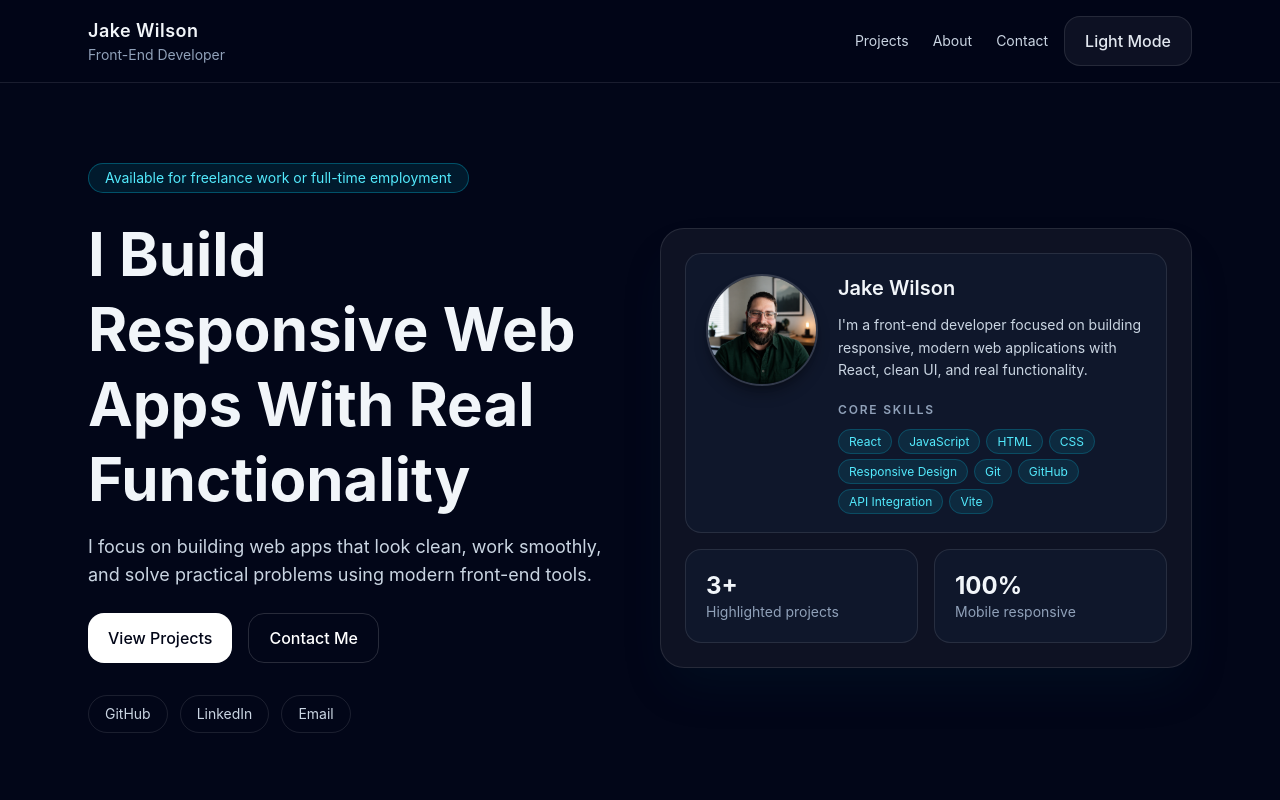
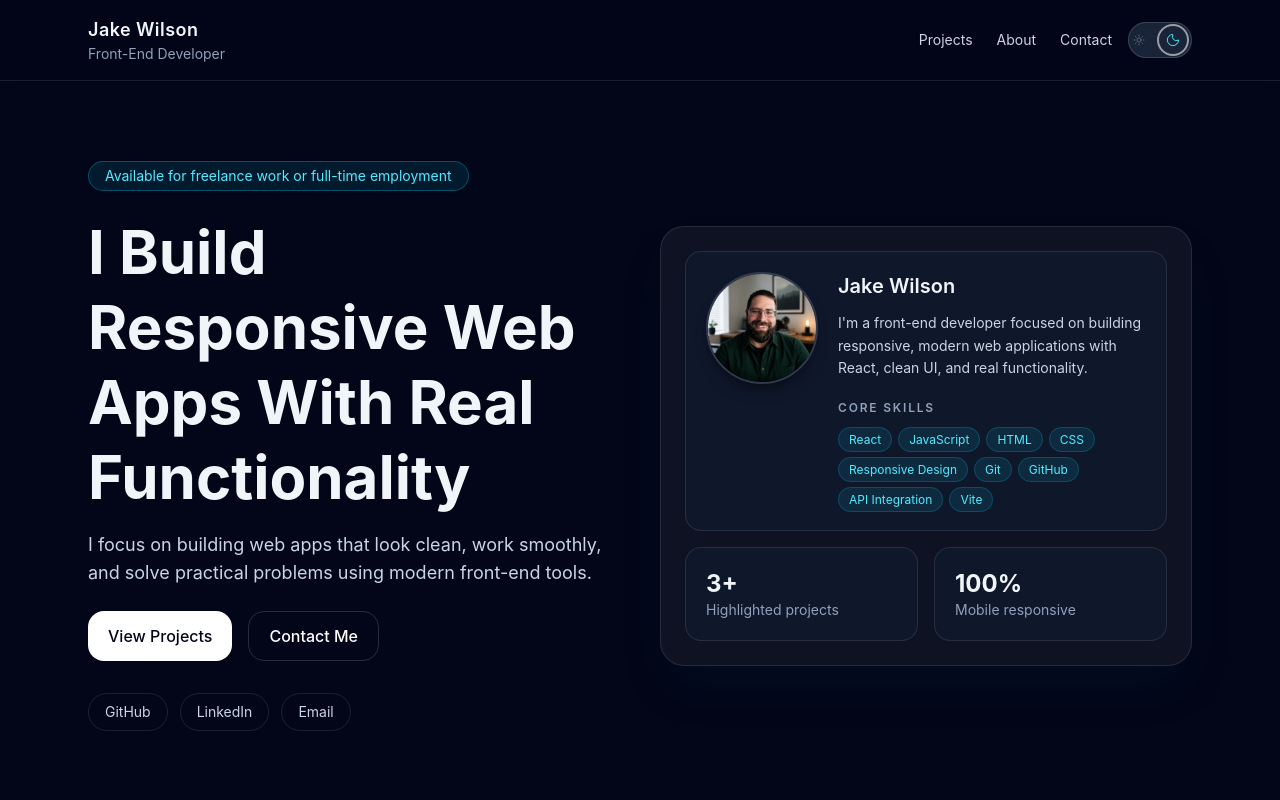
Before and after one commit to jwwilson1993/my-portfolio, a React (Vite) app: page / in a window 1280 px wide. Shown: the top 800 px of the page. Built offline with nearby package versions, Linux system fonts and the light colour scheme.

Commit message:
Replace light/dark mode button with sun/moon slider

```diff
--- a/package.json
+++ b/package.json
@@ -12,6 +12,7 @@
   },
   "dependencies": {
     "@tailwindcss/vite": "^4.2.2",
+    "lucide-react": "^1.8.0",
     "react": "^19.2.4",
     "react-dom": "^19.2.4",
     "react-router": "^7.14.0"
--- a/src/components/Navbar/Navbar.jsx
+++ b/src/components/Navbar/Navbar.jsx
@@ -1,4 +1,4 @@
-import Button from "../ui/Button/Button";
+import ThemeToggle from "../ui/ThemeToggle/ThemeToggle";
 
 export default function Navbar({ isDark, toggleTheme, name, role }) {
   return (
@@ -36,9 +36,7 @@ export default function Navbar({ isDark, toggleTheme, name, role }) {
             </a>
           </nav>
 
-          <Button isDark={isDark} onClick={toggleTheme} variant="ghost">
-            {isDark ? "Light Mode" : "Dark Mode"}
-          </Button>
+          <ThemeToggle isDark={isDark} onToggle={toggleTheme} />
         </div>
       </div>
     </header>
--- /dev/null
+++ b/src/components/ui/ThemeToggle/ThemeToggle.jsx
@@ -0,0 +1,64 @@
+import { Moon, Sun } from "lucide-react";
+
+const iconStroke = 1.5;
+
+export default function ThemeToggle({ isDark, onToggle }) {
+  return (
+    <button
+      type="button"
+      role="switch"
+      aria-checked={isDark}
+      aria-label={isDark ? "Switch to light mode" : "Switch to dark mode"}
+      onClick={onToggle}
+      className={
+        isDark
+          ? "relative inline-flex h-9 w-16 shrink-0 items-center rounded-full border border-white/15 bg-slate-800/90 p-0.5 leading-none shadow-inner transition-colors hover:border-white/25"
+          : "relative inline-flex h-9 w-16 shrink-0 items-center rounded-full border border-slate-300/80 bg-slate-200/90 p-0.5 leading-none shadow-inner transition-colors hover:border-slate-400"
+      }
+    >
+      {!isDark ? (
+        <Moon
+          aria-hidden
+          className="pointer-events-none absolute top-1/2 right-1 z-[15] h-3 w-3 -translate-y-1/2 text-slate-400"
+          strokeWidth={iconStroke}
+        />
+      ) : (
+        <Sun
+          aria-hidden
+          className="pointer-events-none absolute top-1/2 left-1 z-[15] h-3 w-3 -translate-y-1/2 text-slate-500"
+          strokeWidth={iconStroke}
+        />
+      )}
+
+      <span
+        className={
+          "pointer-events-none absolute top-1/2 left-0 z-10 size-8 -translate-y-1/2 rounded-full border-2 bg-transparent transition-transform duration-300 ease-out " +
+          (isDark
+            ? "translate-x-7 border-white/55"
+            : "translate-x-0 border-sky-400")
+        }
+      />
+
+      <span
+        className={
+          "pointer-events-none absolute top-1/2 z-20 -translate-x-1/2 -translate-y-1/2 transition-[left] duration-300 ease-out " +
+          (isDark ? "left-[2.75rem]" : "left-[1rem]")
+        }
+      >
+        {isDark ? (
+          <Moon
+            aria-hidden
+            className="h-[15px] w-[15px] text-cyan-300"
+            strokeWidth={iconStroke}
+          />
+        ) : (
+          <Sun
+            aria-hidden
+            className="h-[15px] w-[15px] text-amber-500"
+            strokeWidth={iconStroke}
+          />
+        )}
+      </span>
+    </button>
+  );
+}
```
Also changed, not shown: 1 other file (tests, documents, lock files or other folders).
